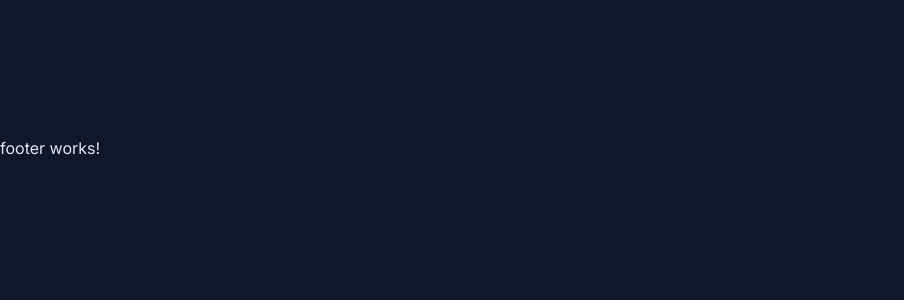
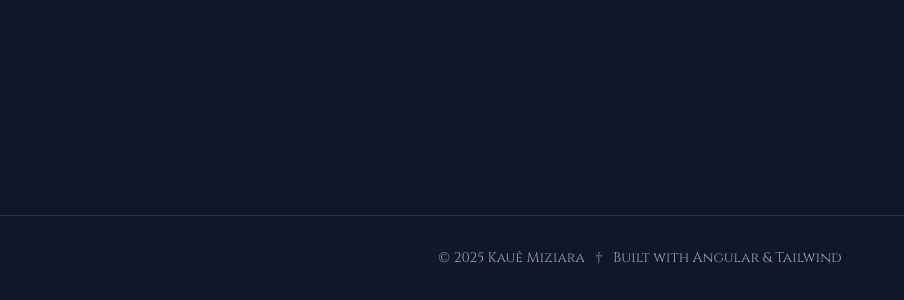
Before and after one commit to KaueMiziara/portfolio, an Angular app: page / in a window 1280 px wide. Shown: the part 794-1094 px from the top of the page, without its empty margins (0-904 px from the left). Before the commit the page ends 954 px from the top, so only its background shows below. Built offline with nearby package versions, Linux system fonts and the light colour scheme; a web font is replaced by a local one.

Commit message:
feat: implement footer

```diff
--- a/src/app/core/layout/footer/footer.html
+++ b/src/app/core/layout/footer/footer.html
@@ -1 +1,5 @@
-<p>footer works!</p>
+<footer
+  class="text-center mt-20 p-8 outline-1 outline-[rgba(148,163,184,0.2)] text-chainmail font-roman text-sm"
+>
+  &copy; 2025 Kauê Miziara &nbsp; &dagger; &nbsp; Built with Angular & Tailwind
+</footer>
```
